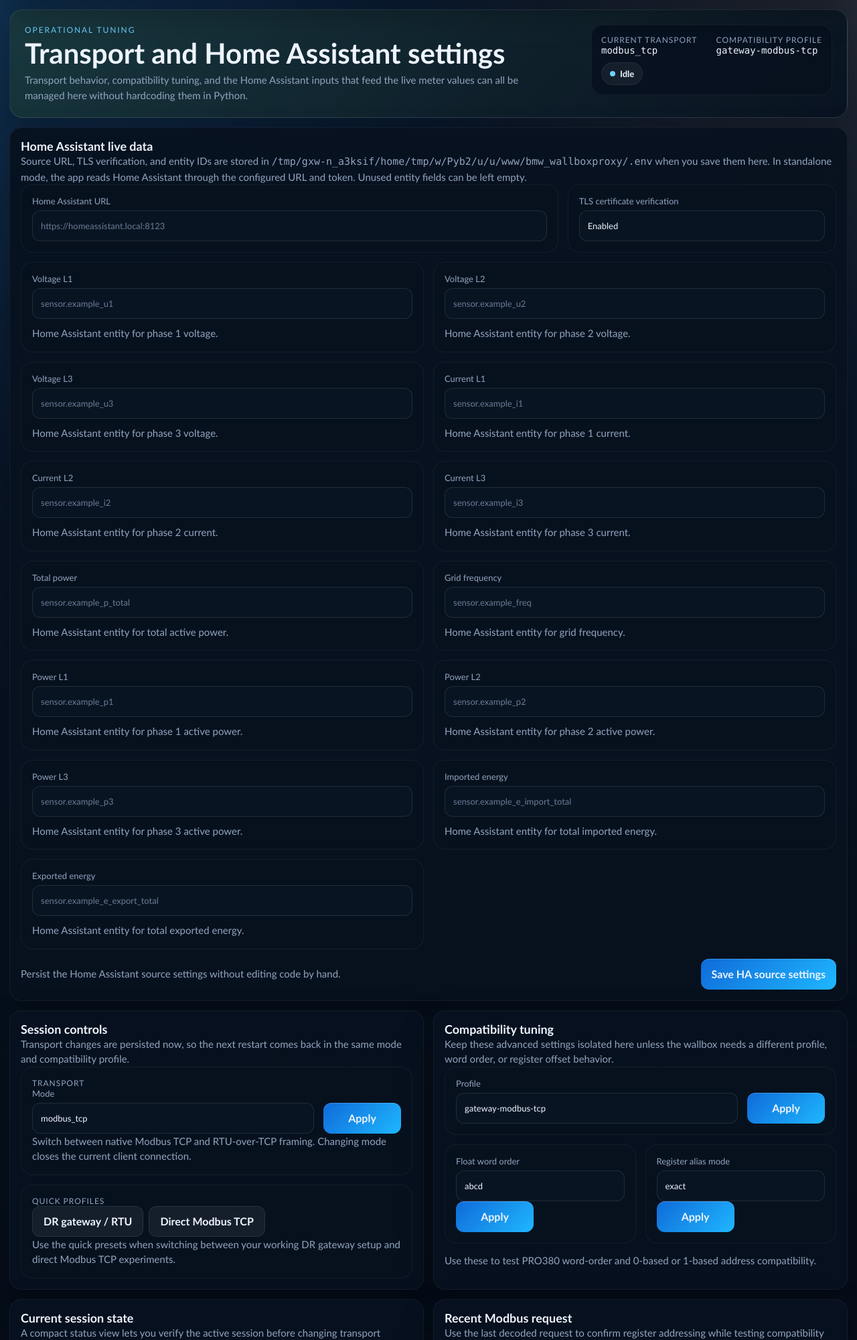
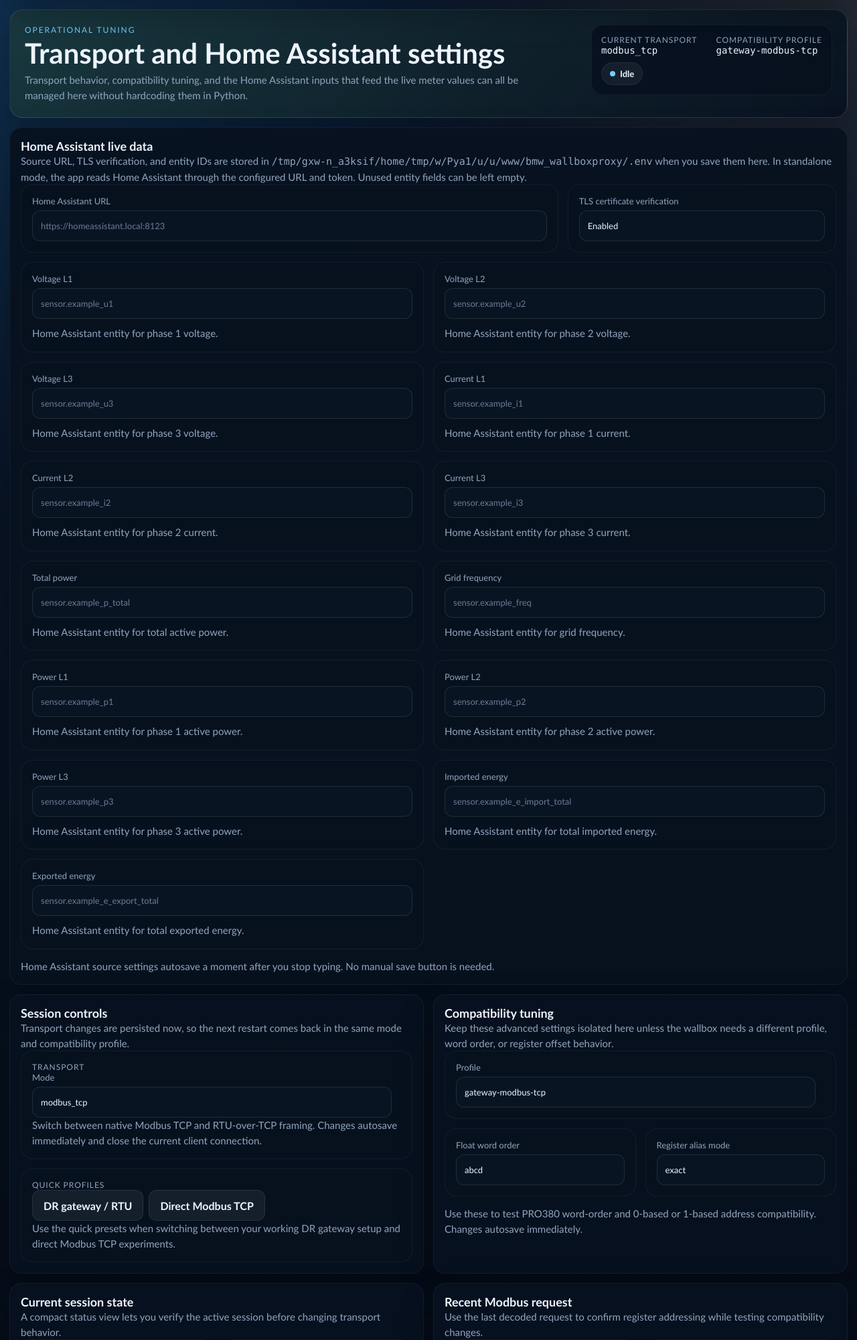
Before and after one commit to romulocintra/bmw_wallboxproxy, a Flask app: page /settings in a window 1280 px wide. Shown: the part 90-2090 px from the top of the page at 67% size. Run offline with Flask 3, Linux system fonts and the light colour scheme; parts of the project's set-up code (start-up, migrations or seed data) failed here and were passed over.

Commit message:
Convert settings UI to autosave

```diff
--- a/bmw_wallboxproxy/config.yaml
+++ b/bmw_wallboxproxy/config.yaml
@@ -1,5 +1,5 @@
 name: BMW Wallbox Proxy
-version: "0.1.11"
+version: "0.1.12"
 slug: bmw_wallboxproxy
 description: Emulate a PRO380-style Modbus meter for a BMW wallbox using Home Assistant sensor data.
 arch:
--- a/bmw_wallboxproxy/static/app.js
+++ b/bmw_wallboxproxy/static/app.js
@@ -13,6 +13,9 @@ var compatibilityProfileApplying = false;
 var haLiveDataDirty = false;
 var haLiveDataApplying = false;
 var autoRefreshEnabled = true;
+var haLiveDataAutosaveTimer = null;
+
+const HA_AUTOSAVE_DELAY_MS = 900;
 
 const REGISTER_GROUPS = [
   { start: 0x5000, end: 0x5001, label: 'Voltage' },
@@ -640,16 +643,18 @@ async function refreshData() {
 }
 
 async function applyTransportMode() {
-  const button = byId('transport_mode_button');
   const select = byId('transport_mode_select');
   const note = byId('transport_mode_note');
-  if (!button || !select || !note) {
+  if (!select || !note) {
+    return;
+  }
+
+  if (transportModeApplying) {
     return;
   }
 
   transportModeApplying = true;
-  button.disabled = true;
-  note.textContent = 'Applying transport mode...';
+  note.textContent = 'Saving transport mode...';
 
   try {
     const response = await fetch(appEndpoint('api/settings/transport-mode'), {
@@ -665,28 +670,29 @@ async function applyTransportMode() {
 
     transportModeDirty = false;
     note.textContent = payload.changed
-      ? `Transport mode set to ${payload.transport_mode}. Waiting for TCP client reconnect.`
+      ? `Transport mode saved as ${payload.transport_mode}. Waiting for TCP client reconnect.`
       : `Transport mode already set to ${payload.transport_mode}.`;
     await refreshData();
   } catch (error) {
     note.textContent = `Mode change failed: ${error.message}`;
   } finally {
     transportModeApplying = false;
-    button.disabled = false;
   }
 }
 
 async function applyCompatibilitySetting(config) {
-  const button = byId(config.buttonId);
   const select = byId(config.selectId);
   const note = byId(config.noteId);
-  if (!button || !select || !note) {
+  if (!select || !note) {
+    return;
+  }
+
+  if (window[config.applyingFlag]) {
     return;
   }
 
   window[config.applyingFlag] = true;
-  button.disabled = true;
-  note.textContent = `Applying ${config.label}...`;
+  note.textContent = `Saving ${config.label}...`;
 
   try {
     const response = await fetch(appEndpoint(config.endpoint), {
@@ -707,7 +713,6 @@ async function applyCompatibilitySetting(config) {
     note.textContent = `${config.label} change failed: ${error.message}`;
   } finally {
     window[config.applyingFlag] = false;
-    button.disabled = false;
   }
 }
 
@@ -740,17 +745,15 @@ async function applyCompatibilityProfile(profileName) {
 }
 
 async function applyHaLiveDataSettings() {
-  const button = byId('ha_live_data_button');
   const note = byId('ha_live_data_note');
   const urlInput = byId('ha_url_input');
   const verifyTlsSelect = byId('ha_verify_tls_select');
-  if (!button || !note) {
+  if (!note || haLiveDataApplying) {
     return;
   }
 
   haLiveDataApplying = true;
-  button.disabled = true;
-  note.textContent = 'Saving Home Assistant source settings...';
+  note.textContent = 'Saving Home Assistant settings...';
 
   try {
     const response = await fetch(appEndpoint('api/settings/ha-live-data'), {
@@ -777,8 +780,24 @@ async function applyHaLiveDataSettings() {
     note.textContent = `HA settings failed: ${error.message}`;
   } finally {
     haLiveDataApplying = false;
-    button.disabled = false;
   }
+}
+
+function scheduleHaLiveDataAutosave() {
+  haLiveDataDirty = true;
+  const note = byId('ha_live_data_note');
+  if (note && !haLiveDataApplying) {
+    note.textContent = 'Changes detected. Autosaving...';
+  }
+
+  if (haLiveDataAutosaveTimer) {
+    clearTimeout(haLiveDataAutosaveTimer);
+  }
+
+  haLiveDataAutosaveTimer = setTimeout(() => {
+    haLiveDataAutosaveTimer = null;
+    applyHaLiveDataSettings();
+  }, HA_AUTOSAVE_DELAY_MS);
 }
 
 function initializeMenu() {
@@ -806,28 +825,28 @@ function initializeMenu() {
 
 function initializeControls() {
   bindIfPresent('ha_url_input', 'input', () => {
-    haLiveDataDirty = true;
+    scheduleHaLiveDataAutosave();
   });
   bindIfPresent('ha_verify_tls_select', 'change', () => {
-    haLiveDataDirty = true;
+    scheduleHaLiveDataAutosave();
   });
-  bindIfPresent('ha_live_data_button', 'click', applyHaLiveDataSettings);
   document.querySelectorAll('.ha-entity-input').forEach((input) => {
     input.addEventListener('input', () => {
-      haLiveDataDirty = true;
+      scheduleHaLiveDataAutosave();
+    });
+    input.addEventListener('change', () => {
+      scheduleHaLiveDataAutosave();
     });
   });
 
   bindIfPresent('transport_mode_select', 'change', () => {
     transportModeDirty = true;
+    applyTransportMode();
   });
-  bindIfPresent('transport_mode_button', 'click', applyTransportMode);
 
   bindIfPresent('compatibility_profile_select', 'change', () => {
     compatibilityProfileDirty = true;
-  });
-  bindIfPresent('compatibility_profile_button', 'click', () => applyCompatibilitySetting({
-    buttonId: 'compatibility_profile_button',
+    applyCompatibilitySetting({
       selectId: 'compatibility_profile_select',
       noteId: 'compatibility_note',
       endpoint: 'api/settings/compatibility-profile',
@@ -836,13 +855,12 @@ function initializeControls() {
       applyingFlag: 'compatibilityProfileApplying',
       responseKey: 'compatibility_profile',
       label: 'Compatibility profile'
-  }));
+    });
+  });
 
   bindIfPresent('float_word_order_select', 'change', () => {
     floatWordOrderDirty = true;
-  });
-  bindIfPresent('float_word_order_button', 'click', () => applyCompatibilitySetting({
-    buttonId: 'float_word_order_button',
+    applyCompatibilitySetting({
       selectId: 'float_word_order_select',
       noteId: 'compatibility_note',
       endpoint: 'api/settings/float-word-order',
@@ -851,13 +869,12 @@ function initializeControls() {
       applyingFlag: 'floatWordOrderApplying',
       responseKey: 'float_word_order',
       label: 'Float word order'
-  }));
+    });
+  });
 
   bindIfPresent('register_alias_mode_select', 'change', () => {
     registerAliasModeDirty = true;
-  });
-  bindIfPresent('register_alias_mode_button', 'click', () => applyCompatibilitySetting({
-    buttonId: 'register_alias_mode_button',
+    applyCompatibilitySetting({
       selectId: 'register_alias_mode_select',
       noteId: 'compatibility_note',
       endpoint: 'api/settings/register-alias-mode',
@@ -866,7 +883,8 @@ function initializeControls() {
       applyingFlag: 'registerAliasModeApplying',
       responseKey: 'register_alias_mode',
       label: 'Register alias mode'
-  }));
+    });
+  });
 
   bindIfPresent('quick_profile_rtu', 'click', () => applyCompatibilityProfile('pro380-default'));
   bindIfPresent('quick_profile_tcp', 'click', () => applyCompatibilityProfile('gateway-modbus-tcp'));
--- a/bmw_wallboxproxy/templates/settings.html
+++ b/bmw_wallboxproxy/templates/settings.html
@@ -88,8 +88,7 @@
       </div>
 
       <div class="toolbar ha-actions">
-        <div class="note" id="ha_live_data_note">{% if is_supervisor_ha_mode %}Persist entity IDs for the internal Home Assistant API proxy without editing code by hand.{% else %}Persist the Home Assistant source settings without editing code by hand.{% endif %}</div>
-        <button id="ha_live_data_button" type="button">{% if is_supervisor_ha_mode %}Save entity settings{% else %}Save HA source settings{% endif %}</button>
+        <div class="note" id="ha_live_data_note">{% if is_supervisor_ha_mode %}Entity IDs autosave a moment after you stop typing. {% else %}Home Assistant source settings autosave a moment after you stop typing. {% endif %}No manual save button is needed.</div>
       </div>
     </div>
   </section>
@@ -111,9 +110,8 @@
               Mode
               <select id="transport_mode_select"></select>
             </label>
-            <button id="transport_mode_button" type="button">Apply</button>
           </div>
-          <div class="note" id="transport_mode_note">Switch between native Modbus TCP and RTU-over-TCP framing. Changing mode closes the current client connection.</div>
+          <div class="note" id="transport_mode_note">Switch between native Modbus TCP and RTU-over-TCP framing. Changes autosave immediately and close the current client connection.</div>
         </div>
 
         <div class="control-box">
@@ -142,7 +140,6 @@
               Profile
               <select id="compatibility_profile_select"></select>
             </label>
-            <button id="compatibility_profile_button" type="button">Apply</button>
           </div>
         </div>
 
@@ -152,18 +149,16 @@
               Float word order
               <select id="float_word_order_select"></select>
             </label>
-            <button id="float_word_order_button" type="button">Apply</button>
           </div>
           <div class="control-box">
             <label>
               Register alias mode
               <select id="register_alias_mode_select"></select>
             </label>
-            <button id="register_alias_mode_button" type="button">Apply</button>
           </div>
         </div>
 
-        <div class="note" id="compatibility_note">Use these to test PRO380 word-order and 0-based or 1-based address compatibility.</div>
+        <div class="note" id="compatibility_note">Use these to test PRO380 word-order and 0-based or 1-based address compatibility. Changes autosave immediately.</div>
       </div>
     </div>
   </section>
```
Lines whose indentation alone changed are shown as unchanged.
